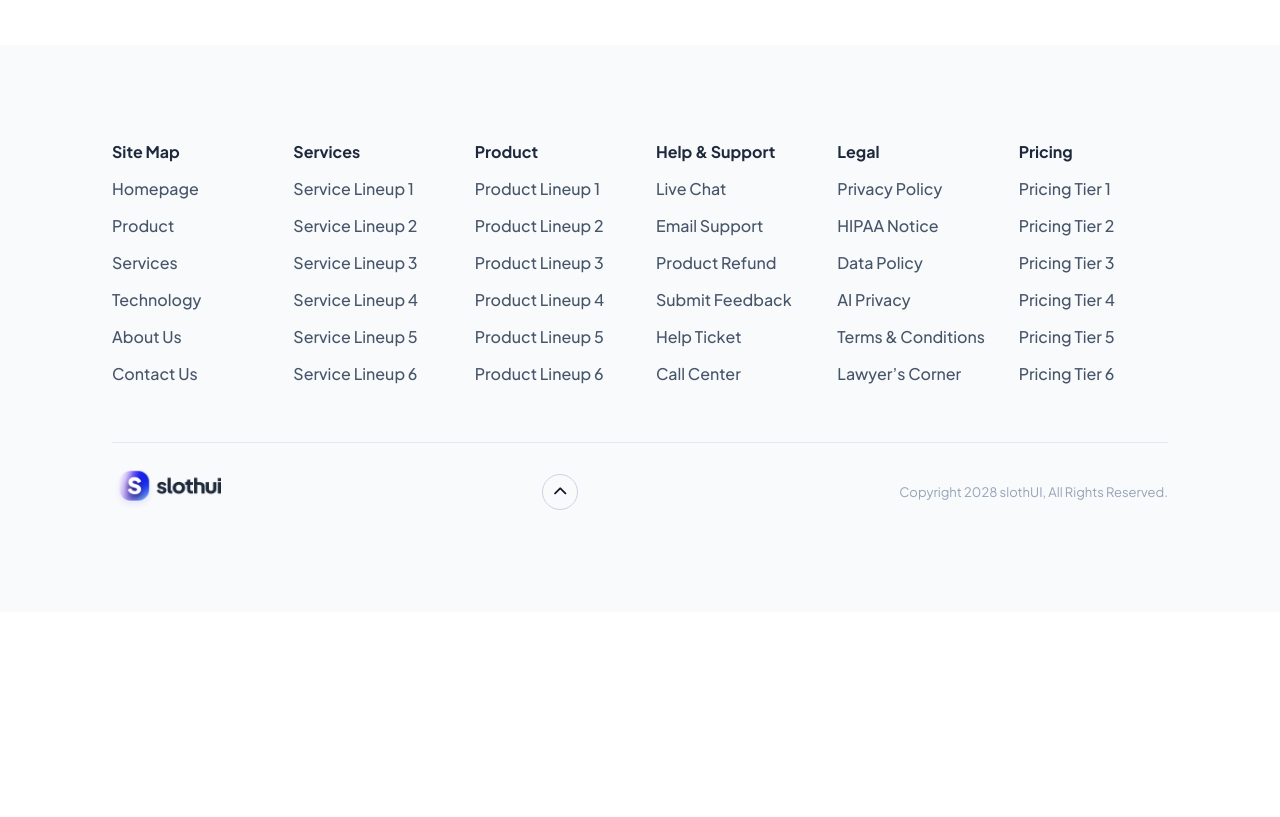
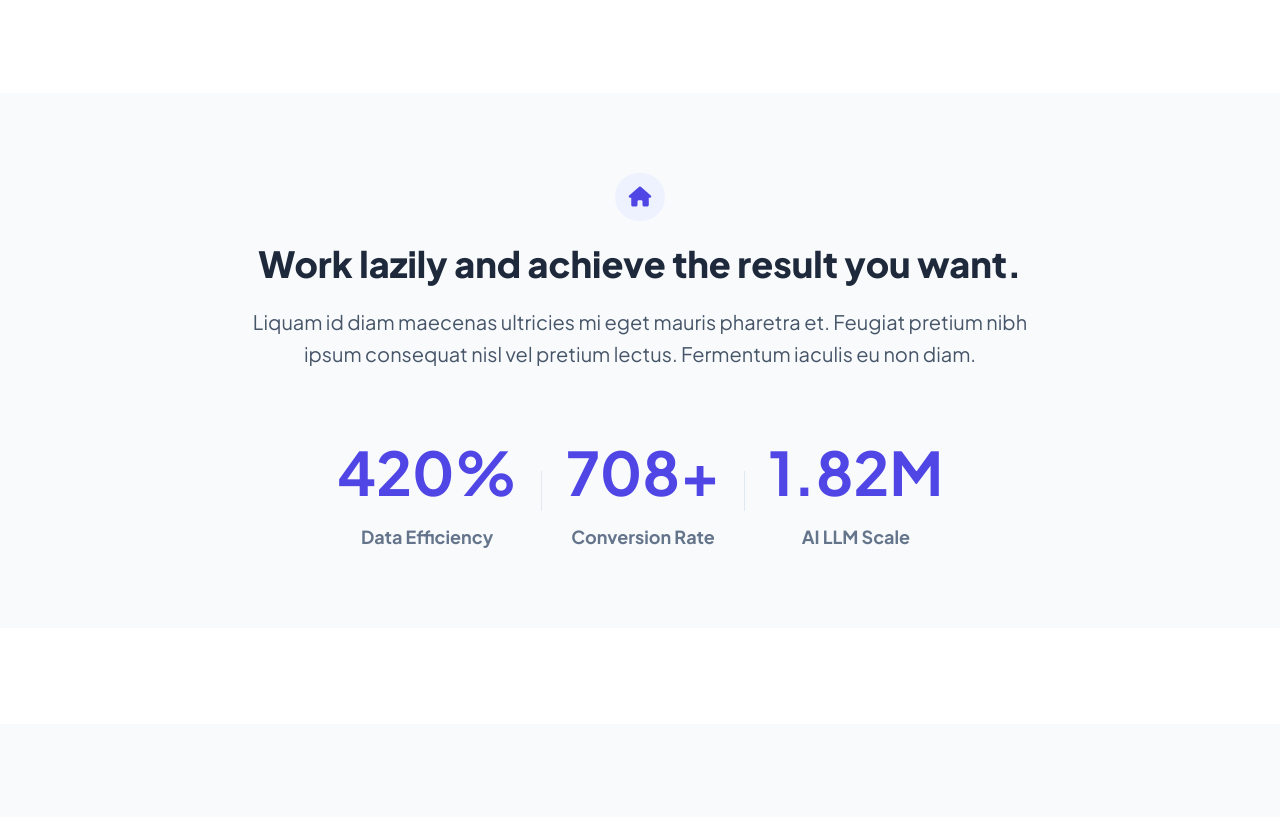
Before and after one commit to AyeshaFerdous/slothui, a plain HTML site: page index.html in a window 1280 px wide. Shown: the part 2557-3374 px from the top of the page. Before the commit the page ends 3169 px from the top, so only its background shows below. Drawn offline with Linux system fonts and the light colour scheme.

Commit message:
added a lazy stat section

```diff
--- a/index.html
+++ b/index.html
@@ -189,6 +189,40 @@
         </div>
       </section>
 
+
+        <!-- Lazy stats -->
+        <section class="lazy-stats">
+            <div class="container">
+              <div class="icon-wrapper">
+                <div class="icon-circle"><i class="fa-solid fa-house"></i></div>
+              </div>
+              <h2 class="lazy-title">
+                Work lazily and achieve the result you want.
+              </h2>
+              <p class="lazy-description">
+                Liquam id diam maecenas ultricies mi eget mauris pharetra et.
+                Feugiat pretium nibh ipsum consequat nisl vel pretium lectus.
+                Fermentum iaculis eu non diam.
+              </p>
+
+              <div class="stats">
+                <div class="stat">
+                  <h3>420%</h3>
+                  <p>Data Efficiency</p>
+                </div>
+                <div class="divider"></div>
+                <div class="stat">
+                  <h3>708+</h3>
+                  <p>Conversion Rate</p>
+                </div>
+                <div class="divider"></div>
+                <div class="stat">
+                  <h3>1.82M</h3>
+                  <p>AI LLM Scale</p>
+                </div>
+              </div>
+            </div>
+          </section>
       <!-- footer -->
       <footer class="footer">
         <div class="footer-grid">
--- a/style.css
+++ b/style.css
@@ -150,7 +150,9 @@ main {
 
   /* Brand section related styles */
 .brand-logo-section {
-    margin-top: 96px;
+    background: #f8fafc;
+    padding-top: 64px;
+    padding-bottom: 64px;
   }
 
   .brand-logos-first {
@@ -236,6 +238,71 @@ main {
   .feature-item p {
     color: #64748b;
     line-height: 1.6;
+  }
+
+
+  /* Lazy stats relted styles */
+.lazy-stats {
+    background: #f8fafc;
+    padding: 80px 20px;
+    text-align: center;
+  }
+
+  .icon-wrapper {
+    margin-bottom: 20px;
+  }
+
+  .icon-circle {
+    display: inline-flex;
+    justify-content: center;
+    align-items: center;
+    background-color: #eef2ff;
+    color: #4f46e5;
+    font-size: 20px;
+    padding: 14px;
+    border-radius: 9999px;
+  }
+
+  .lazy-title {
+    font-size: 36px;
+    font-weight: 800;
+    color: #1e293b;
+    margin-bottom: 20px;
+  }
+
+  .lazy-description {
+    max-width: 800px;
+    margin: 0 auto 64px;
+    color: #475569;
+    font-size: 20px;
+    line-height: 1.6;
+  }
+
+  .stats {
+    display: flex;
+    justify-content: center;
+    align-items: center;
+    gap: 24px;
+    flex-wrap: wrap;
+  }
+
+  .stat h3 {
+    font-size: 60px;
+    color: #4f46e5;
+    font-weight: 700;
+    margin-bottom: 16px;
+  }
+
+  .stat p {
+    color: #64748b;
+    font-size: 18px;
+    font-weight: 700;
+  }
+
+  .divider {
+    width: 1px;
+    height: 40px;
+    background-color: #e2e8f0;
   }
 
 /* Footer Relates Styles */
@@ -440,7 +507,16 @@ main {
     grid-template-columns: 1fr;
   }
 
+   /* lazy stats related styles here */
+   .stats {
+    flex-direction: column;
+    gap: 32px;
+  }
 
+  .divider {
+    width: 40px;
+    height: 1px;
+  }
   /* Footer related Styles here */
   .footer {
     padding: 0px 0px;
```
